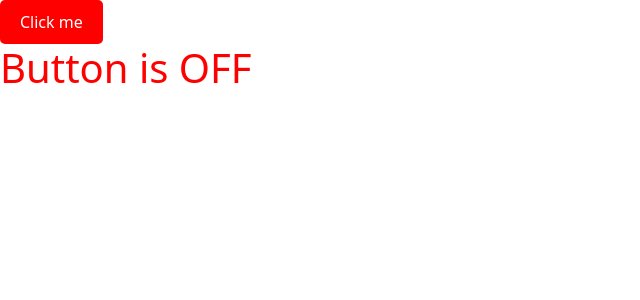
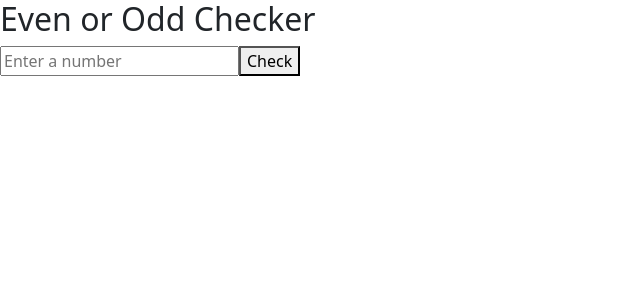
Before and after one commit to sriram507/React-tasks, a React (Create React App) app: page / in a window 1280 px wide. Shown: the top 300 px of the page, without its empty margins (0-640 px from the left). Built offline with nearby package versions, Linux system fonts and the light colour scheme.

Commit message:
form-events-in-class-components

```diff
--- /dev/null
+++ b/src/UiContent/SampleForm/SampleForm.js
@@ -0,0 +1,106 @@
+// import React, { Component } from "react";
+
+// class SampleForm extends Component {
+//   constructor() {
+//     super();
+//     this.state = {
+//       fname: "",
+//       sname: "",
+//       mob: "",
+//       fullname: "",
+//     };
+//   }
+
+//   handleChange = (event) => {
+//     const { name, value } = event.target;
+//     this.setState({ [name]: value });
+//   };
+
+//   handleSubmit = (event) => {
+//     event.preventDefault();
+//     const { fname, sname, mob } = this.state;
+//     this.setState({
+//       fullname: `${fname} ${sname} - ${mob}`,
+//     });
+//   };
+
+//   render() {
+//     return (
+//       <div>
+//         <form onSubmit={this.handleSubmit}>
+//           <input
+//             type="text"
+//             name="fname"
+//             placeholder="First Name"
+//             onChange={this.handleChange}
+//           />
+//           <input
+//             type="text"
+//             name="sname"
+//             placeholder="Last Name"
+//             onChange={this.handleChange}
+//           />
+//           <input
+//             type="text"
+//             name="mob"
+//             placeholder="Mobile Number"
+//             onChange={this.handleChange}
+//           />
+//           <input type="submit" value="Submit" />
+//         </form>
+
+//         <h1>{this.state.fullname}</h1>
+//       </div>
+//     );
+//   }
+// }
+
+// export default SampleForm;
+
+import React, { Component } from "react";
+
+class EvenOddChecker extends Component {
+  constructor() {
+    super();
+    this.state = {
+      number: "",
+      result: "",
+    };
+  }
+
+  handleChange = (event) => {
+    this.setState({ number: event.target.value });
+  };
+
+  handleSubmit = (event) => {
+    event.preventDefault();
+    const num = parseInt(this.state.number, 10);
+
+    if (isNaN(num)) {
+      this.setState({ result: "Please enter a valid number." });
+    } else {
+      const result = num % 2 === 0 ? "Even" : "Odd";
+      this.setState({ result });
+    }
+  };
+
+  render() {
+    return (
+      <div>
+        <h2>Even or Odd Checker</h2>
+        <form onSubmit={this.handleSubmit}>
+          <input
+            type="text"
+            placeholder="Enter a number"
+            value={this.state.number}
+            onChange={this.handleChange}
+          />
+          <button type="submit">Check</button>
+        </form>
+        <p>{this.state.result}</p>
+      </div>
+    );
+  }
+}
+
+export default EvenOddChecker;
--- a/src/index.js
+++ b/src/index.js
@@ -6,15 +6,17 @@ import reportWebVitals from "./reportWebVitals";
 import Home from "./home/homeComp";
 import "bootstrap/dist/css/bootstrap.min.css";
 import "./portfolio.css";
-import "bootstrap/dist/css/bootstrap.min.css";
 import Parent from "./UiContent/Parentcomp/Parentcomp";
 import Counter from "./UiContent/Counter/Counter";
 import Toggle from "./UiContent/ToggleSwitch/ToggleSwitch";
+import Sample from "./UiContent/SampleForm/SampleForm";
 
 const root = ReactDOM.createRoot(document.getElementById("root"));
+
 root.render(
   <React.StrictMode>
-    <Toggle />
+    <Sample />
+    {/* <Toggle /> */}
     {/* <Counter /> */}
     {/* <App /> */}
     {/* <Home /> */}
```
